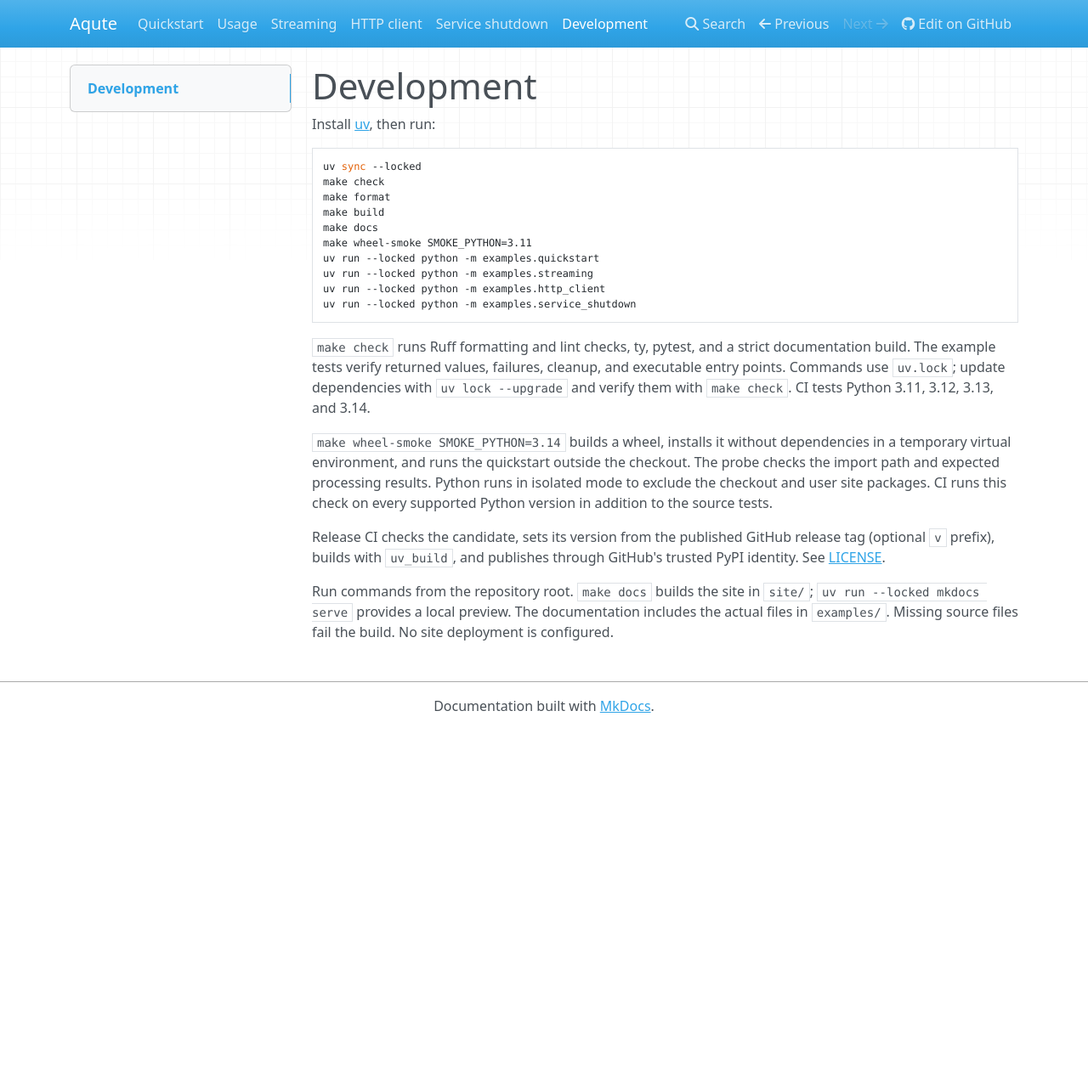
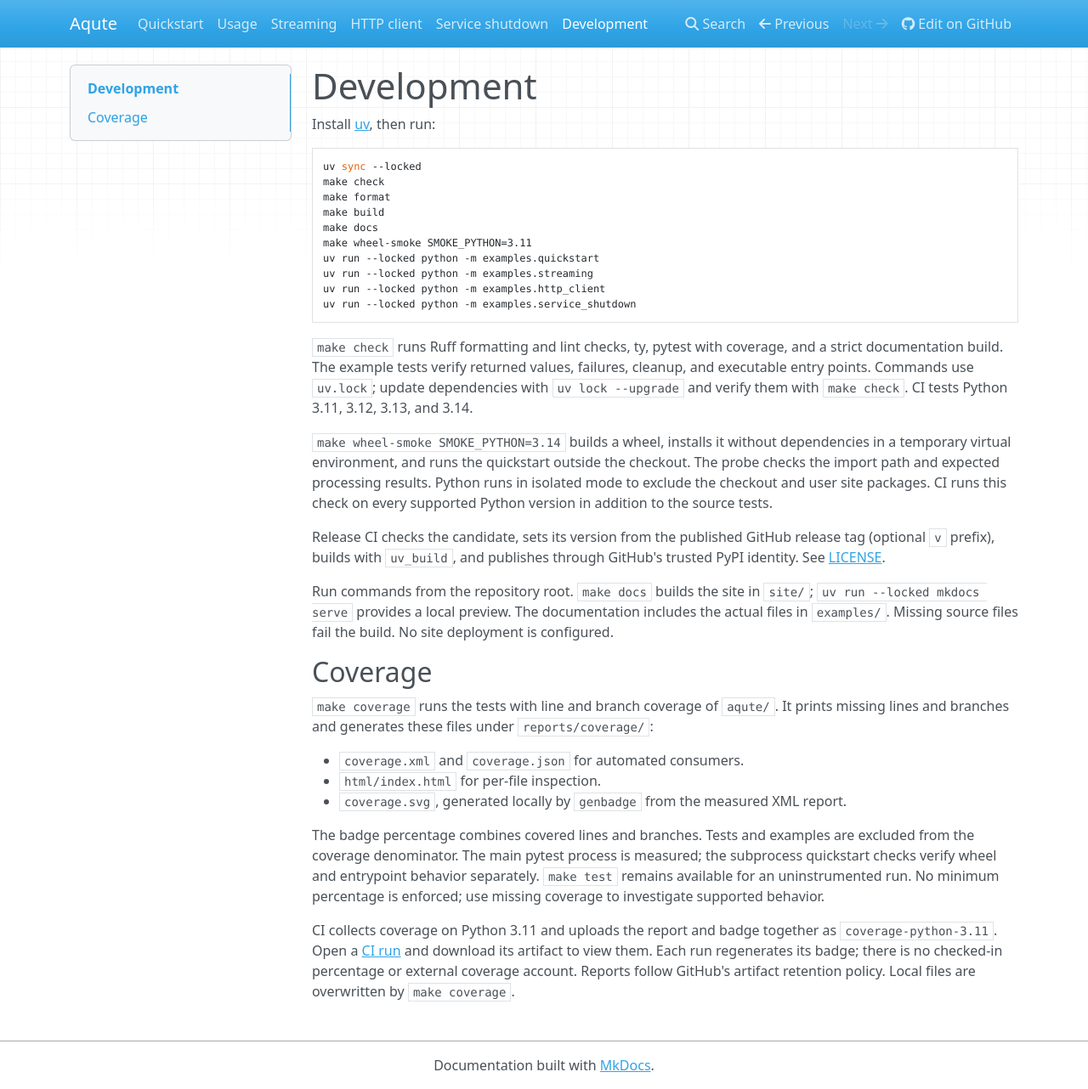
Before and after one commit to insomnes/aqute, an MkDocs documentation site: the page built from docs/development.md, in a window 1280 px wide and 1282 px high. Shown: the whole window at 85% size. Built offline with MkDocs 1.6.1, drawn with Linux system fonts in a browser that asks for light colours; nearby versions of some CDN libraries.

Commit message:
test: measure coverage and cover public contract gaps

````diff
--- a/docs/development.md
+++ b/docs/development.md
@@ -15,7 +15,8 @@ uv run --locked python -m examples.http_client
 uv run --locked python -m examples.service_shutdown
 ```
 
-`make check` runs Ruff formatting and lint checks, ty, pytest, and a strict documentation build.
+`make check` runs Ruff formatting and lint checks, ty, pytest with coverage, and a
+strict documentation build.
 The example tests verify returned values, failures, cleanup, and executable entry points. Commands use `uv.lock`; update dependencies with `uv lock --upgrade`
 and verify them with `make check`. CI tests Python 3.11, 3.12, 3.13, and 3.14.
 
@@ -33,3 +34,24 @@ Run commands from the repository root. `make docs` builds the site in `site/`;
 `uv run --locked mkdocs serve` provides a local preview. The documentation includes
 the actual files in `examples/`. Missing source files fail the build. No site
 deployment is configured.
+
+## Coverage
+
+`make coverage` runs the tests with line and branch coverage of `aqute/`. It prints
+missing lines and branches and generates these files under `reports/coverage/`:
+
+- `coverage.xml` and `coverage.json` for automated consumers.
+- `html/index.html` for per-file inspection.
+- `coverage.svg`, generated locally by `genbadge` from the measured XML report.
+
+The badge percentage combines covered lines and branches. Tests and examples are
+excluded from the coverage denominator. The main pytest process is measured;
+the subprocess quickstart checks verify wheel and entrypoint behavior separately.
+`make test` remains available for an uninstrumented run. No minimum percentage is
+enforced; use missing coverage to investigate supported behavior.
+
+CI collects coverage on Python 3.11 and uploads the report and badge together as
+`coverage-python-3.11`. Open a [CI run](https://github.com/insomnes/aqute/actions/workflows/ci.yml)
+and download its artifact to view them. Each run regenerates its badge; there is
+no checked-in percentage or external coverage account. Reports follow GitHub's
+artifact retention policy. Local files are overwritten by `make coverage`.
````
Also changed, not shown: README.md (+6 -1 lines), pyproject.toml (+20 -0 lines), 5 other files.
